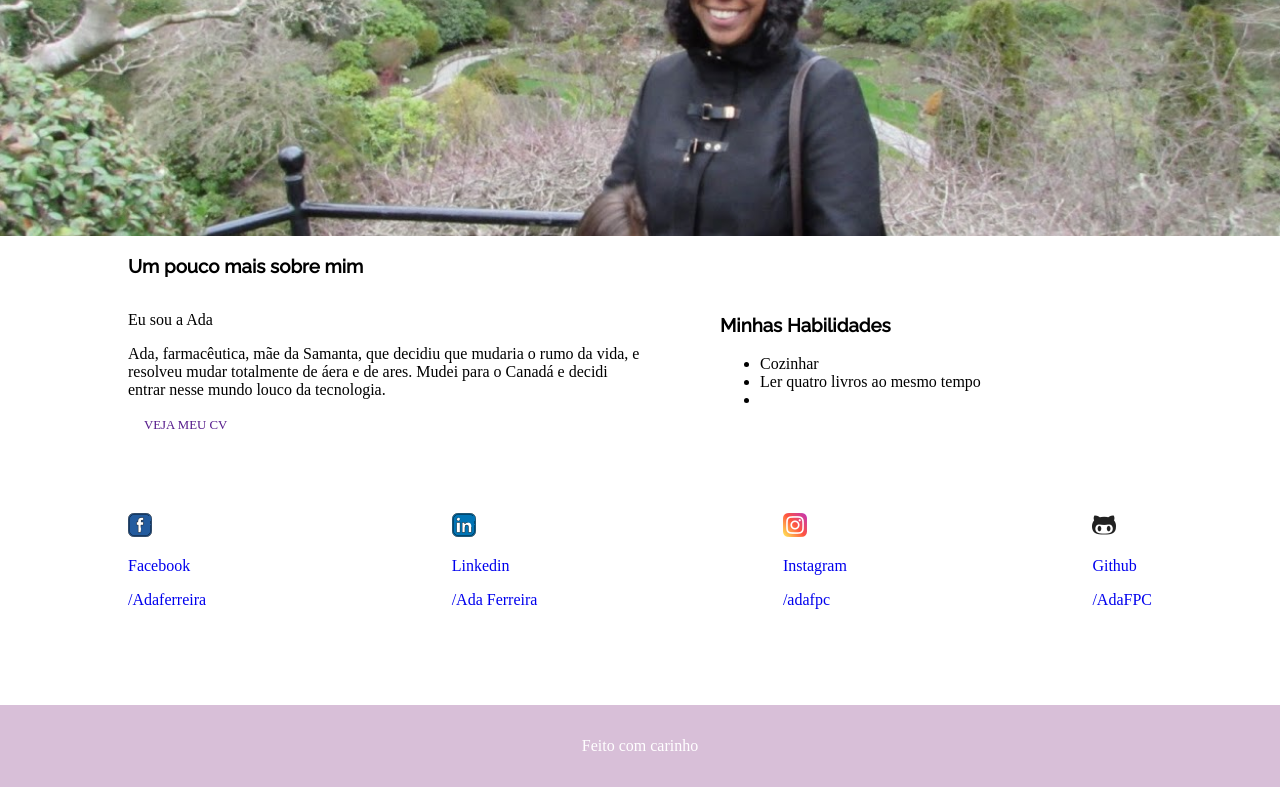
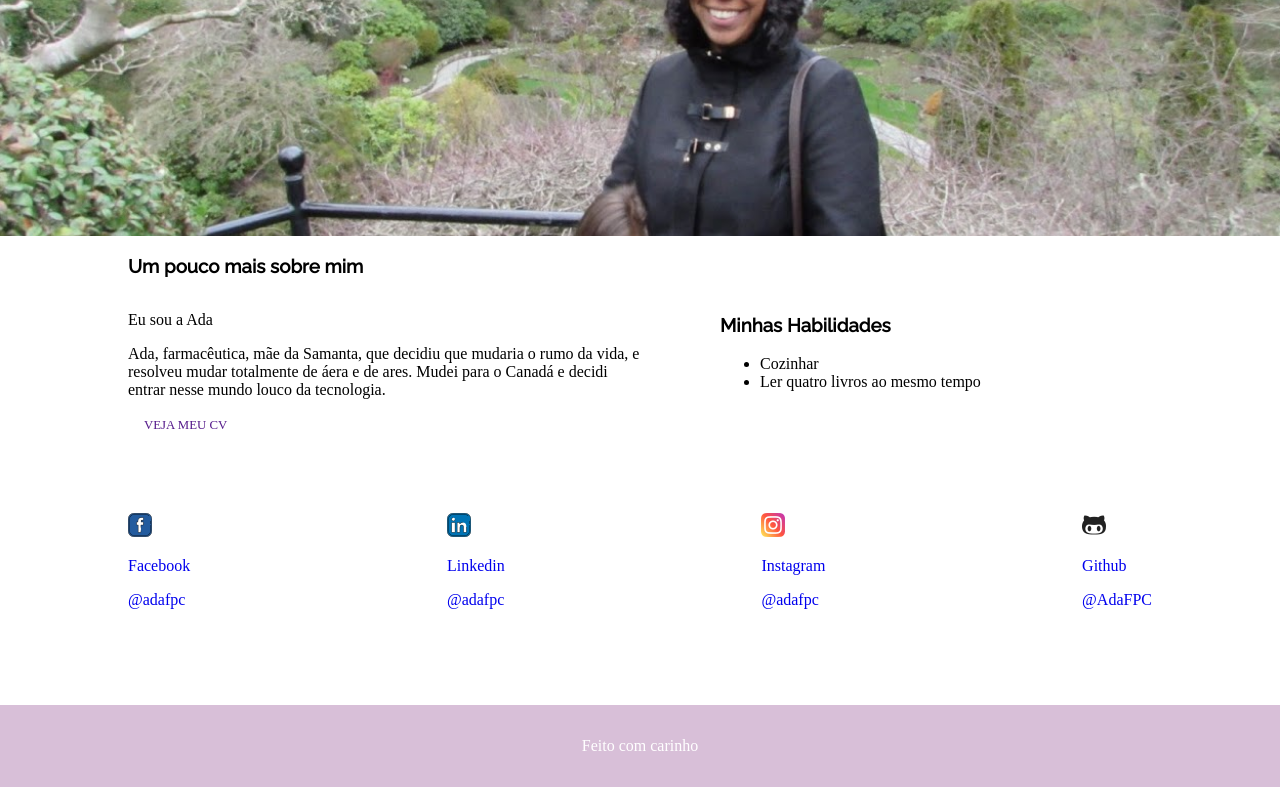
Before and after one commit to AdaFPC/adafpc.github.io, a plain HTML site: page index.html in a window 1280 px wide. Shown: the part 404-1191 px from the top of the page. Drawn offline with nearby package versions, Linux system fonts and the light colour scheme.

Commit message:
Atualizando index

```diff
--- a/index.html
+++ b/index.html
@@ -37,41 +37,40 @@
                 <ul>
                     <li>Cozinhar</li>
                     <li>Ler quatro livros ao mesmo tempo</li>
-                    <li></li>
                 </ul>
             </div>
         </div>
     </section>
 
     <section class="redes_sociais">
-        <a href="https://https://www.facebook.com" target="_blank">
+        <a href="https://www.facebook.com/adafpc" target="_blank">
 
         <div class="redes-sociais_facebook">
             <img src="img/facebook.png" alt="Ícone do facebook">
             <p>Facebook</p>
-            <p>/Adaferreira</p>
+            <p>@adafpc</p>
 
         </div>
     </a>
-    <a href="https://www.linkedin.com" target="_blank">
+    <a href="https://www.linkedin.com/in/adafpc" target="_blank">
         <div class="redes-sociais_linkedin">
             <img src="img/linkedin.png" alt="Íconce do linkedin">
             <p>Linkedin</p>
-            <p>/Ada Ferreira</p>
+            <p>@adafpc</p>
         </div>
     </a>
     <a href="https://www.instagram.com/adafpc/" target="_blank">
         <div class="redes-sociais_instagram">
             <img src="img/instagram-sketched.png" alt="Íconce do instagram">
             <p>Instagram</p>
-            <p>/adafpc</p>
+            <p>@adafpc</p>
         </div>
         </a>
         <a href="https://github.com/AdaFPC" target="_blank">
         <div class="redes-sociais_github">
             <img src="img/github.png" alt="Íconce do github">
             <p>Github</p>
-            <p>/AdaFPC</p>
+            <p>@AdaFPC</p>
         </div>
     </a>
     </section>
```
